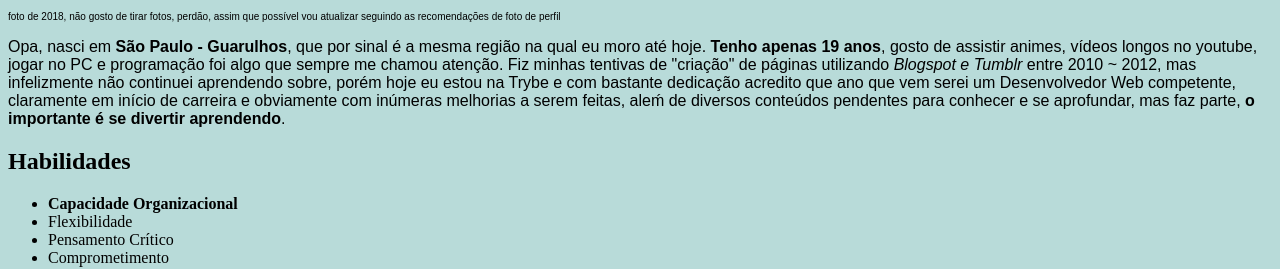
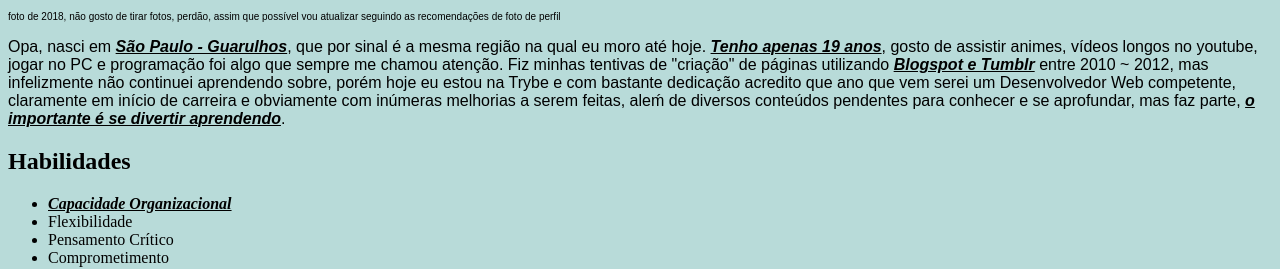
Before and after one commit to brunokye/brunokye.github.io, a plain HTML site: page index.html in a window 1280 px wide. Shown: the part 394-663 px from the top of the page. Drawn offline with Linux system fonts and the light colour scheme.

Commit message:
informacoes destacadas

```diff
--- a/index.html
+++ b/index.html
@@ -13,11 +13,11 @@
     <h1 id="name">Bruno Ferreira Cavalcanti</h1>
     <img src="images/bruno-ferreira.jpg" alt="Foto de Bruno Ferreira" width="300px" id="pfp">
     <p id="about-img">foto de 2018, não gosto de tirar fotos, perdão, assim que possível vou atualizar seguindo as recomendações de foto de perfil</p>
-    <p id="about">Opa, nasci em <strong>São Paulo - Guarulhos</strong>, que por sinal é a mesma região na qual eu moro até hoje. <strong>Tenho apenas 19 anos</strong>, gosto de assistir animes, vídeos longos no youtube, jogar no PC e programação foi algo que sempre me chamou atenção. Fiz minhas tentivas de "criação" de páginas utilizando <em>Blogspot e Tumblr</em> entre 2010 ~ 2012, mas infelizmente não continuei aprendendo sobre, porém hoje eu estou na Trybe e com bastante dedicação acredito que ano que vem serei um Desenvolvedor Web competente, claramente em início de carreira e obviamente com inúmeras melhorias a serem feitas, aleḿ de diversos conteúdos pendentes para conhecer e se aprofundar, mas faz parte, <strong>o importante é se divertir aprendendo</strong>.</p>
+    <p id="about">Opa, nasci em <span class="contrast">São Paulo - Guarulhos</span>, que por sinal é a mesma região na qual eu moro até hoje. <span class="contrast">Tenho apenas 19 anos</span>, gosto de assistir animes, vídeos longos no youtube, jogar no PC e programação foi algo que sempre me chamou atenção. Fiz minhas tentivas de "criação" de páginas utilizando <span class="contrast">Blogspot e Tumblr</span> entre 2010 ~ 2012, mas infelizmente não continuei aprendendo sobre, porém hoje eu estou na Trybe e com bastante dedicação acredito que ano que vem serei um Desenvolvedor Web competente, claramente em início de carreira e obviamente com inúmeras melhorias a serem feitas, aleḿ de diversos conteúdos pendentes para conhecer e se aprofundar, mas faz parte, <span class="contrast">o importante é se divertir aprendendo</span>.</p>
 
     <h2 id="skills">Habilidades</h2>
     <ul>
-        <li><strong>Capacidade Organizacional</strong></li>
+        <li><span class="contrast">Capacidade Organizacional</span></li>
         <li>Flexibilidade</li>
         <li>Pensamento Crítico</li>
         <li>Comprometimento</li>
--- a/style.css
+++ b/style.css
@@ -14,3 +14,9 @@ body{
 #about{
     font-family: Arial, Helvetica, sans-serif;
 }
+
+.contrast{
+    font-weight: bold;
+    font-style: italic;
+    text-decoration: underline;
+}
```
